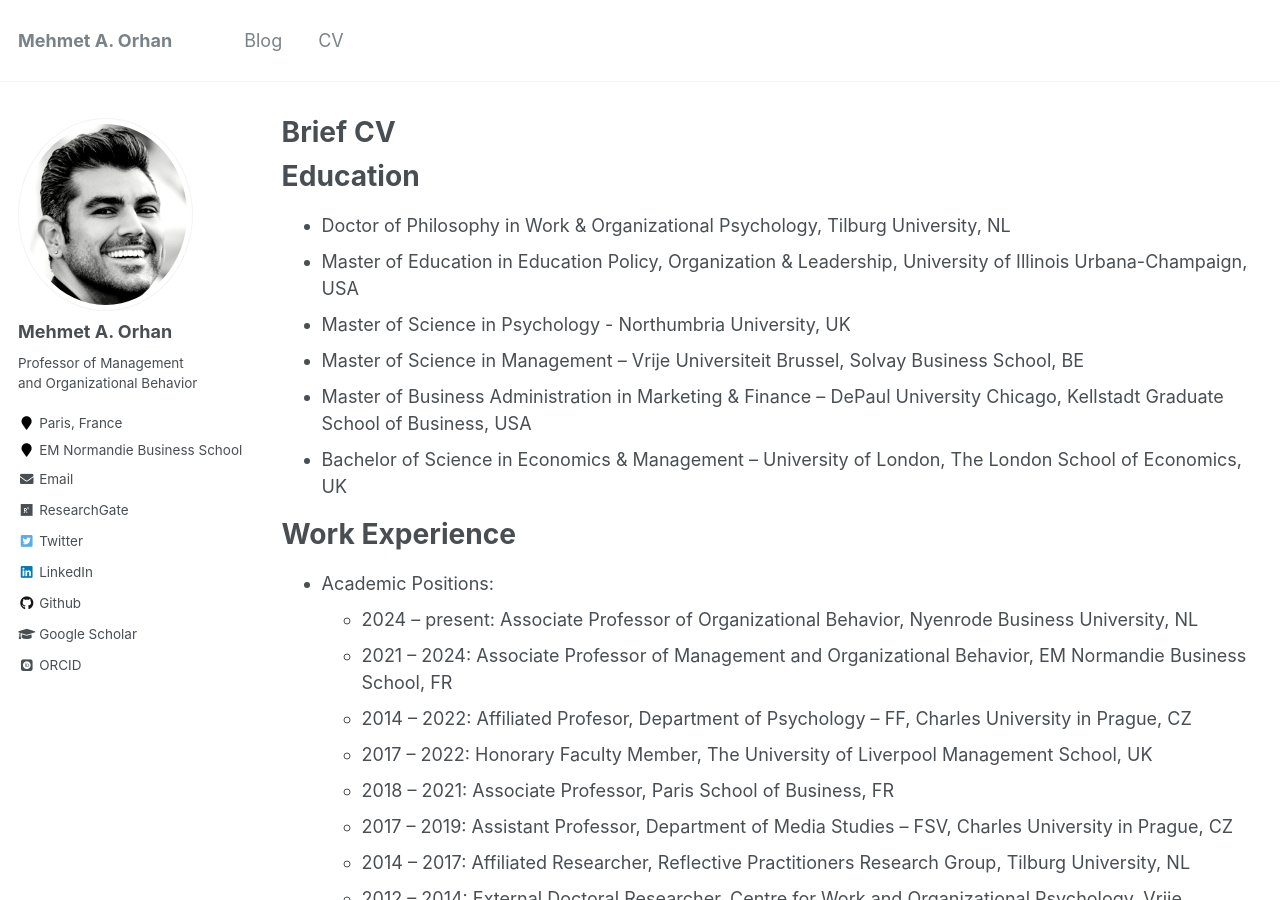
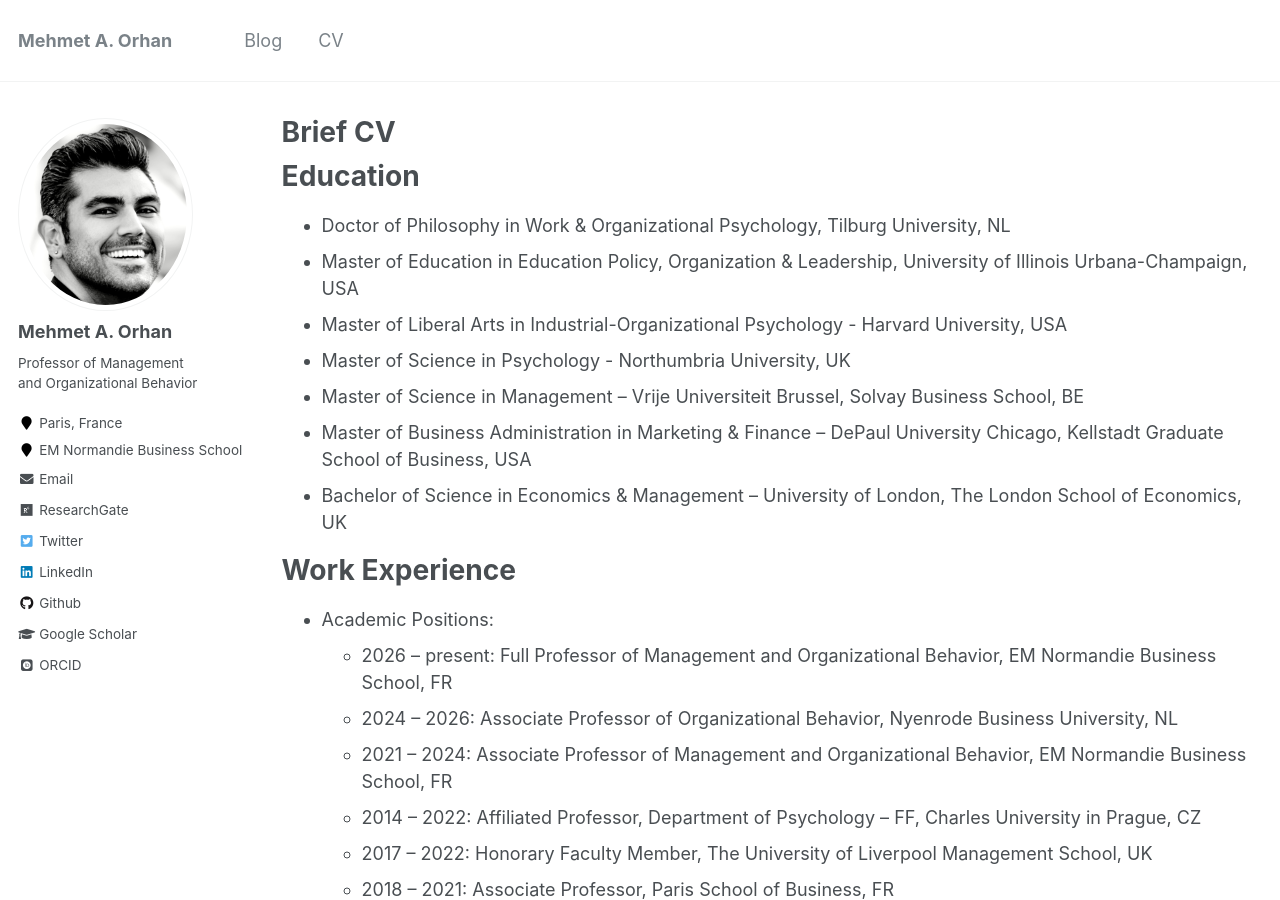
Before and after one commit to maorhan/maorhan.github.io, a Jekyll site: the page built from _pages/cv.md, in a window 1280 px wide and 900 px high. Built offline with Jekyll 4.4.1, drawn with Linux system fonts in a browser that asks for light colours; some web fonts are replaced; some of the changed text lies outside the part shown.

Commit message:
Update cv.md

```diff
--- a/_pages/cv.md
+++ b/_pages/cv.md
@@ -13,6 +13,7 @@ Education
 ======
 * Doctor of Philosophy in Work & Organizational Psychology, Tilburg University, NL
 * Master of Education in Education Policy, Organization & Leadership, University of Illinois Urbana-Champaign, USA
+* Master of Liberal Arts in Industrial-Organizational Psychology - Harvard University, USA
 * Master of Science in Psychology - Northumbria University, UK
 * Master of Science in Management – Vrije Universiteit Brussel, Solvay Business School, BE
 * Master of Business Administration in Marketing & Finance – DePaul University Chicago, Kellstadt Graduate School of Business, USA
@@ -21,9 +22,10 @@ Education
 Work Experience
 ======
 * Academic Positions:
-  * 2024 – present: Associate Professor of Organizational Behavior, Nyenrode Business University, NL
+  * 2026 – present: Full Professor of Management and Organizational Behavior, EM Normandie Business School, FR
+  * 2024 – 2026: Associate Professor of Organizational Behavior, Nyenrode Business University, NL
   * 2021 – 2024: Associate Professor of Management and Organizational Behavior, EM Normandie Business School, FR
-  * 2014 – 2022: Affiliated Profesor, Department of Psychology – FF, Charles University in Prague, CZ
+  * 2014 – 2022: Affiliated Professor, Department of Psychology – FF, Charles University in Prague, CZ
   * 2017 – 2022: Honorary Faculty Member, The University of Liverpool Management School, UK
   * 2018 – 2021: Associate Professor, Paris School of Business, FR
   * 2017 – 2019: Assistant Professor, Department of Media Studies – FSV, Charles University in Prague, CZ
@@ -58,6 +60,12 @@ Service
   * Career Development International
   * Current Psychology
   * Cyberpsychology: Journal of Psychosocial Research on Cyberspace
+  * Equality, Diversity and Inclusion
+  * Europe’s Journal of Psychology
+  * European Journal of Information Systems
+  * Human Resource Management Journal
+  * Humanities and Social Sciences Communication
+  * Information Technology and People
   * International Journal of Environmental Research and Public Health
   * International Journal of Hospitality Management
   * International Journal of Marketing, Communication and New Media
@@ -65,7 +73,9 @@ Service
   * Journal of Business Ethics
   * Journal of Business Research
   * Journal of General Management
-  * Journal of Global Mobility; Journal of Knowledge Management
+  * Journal of Global Mobility
+  * Journal of Knowledge Management
+  * Journal of Managerial Psychology
   * Psychological Reports
   * Sustainability
   * Thinking Skills and Creativity
```
